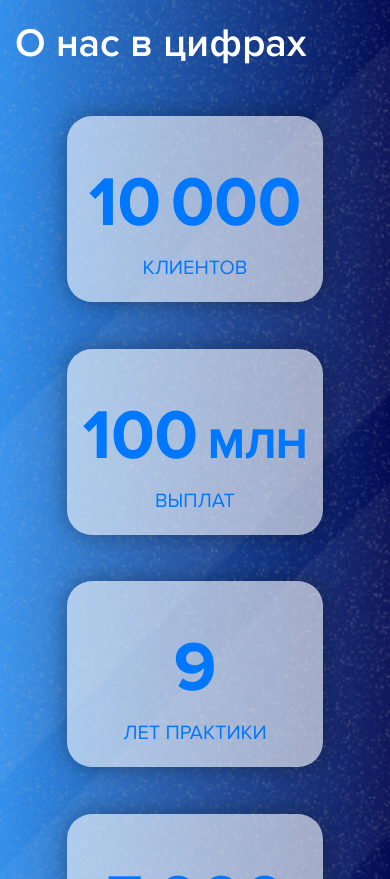
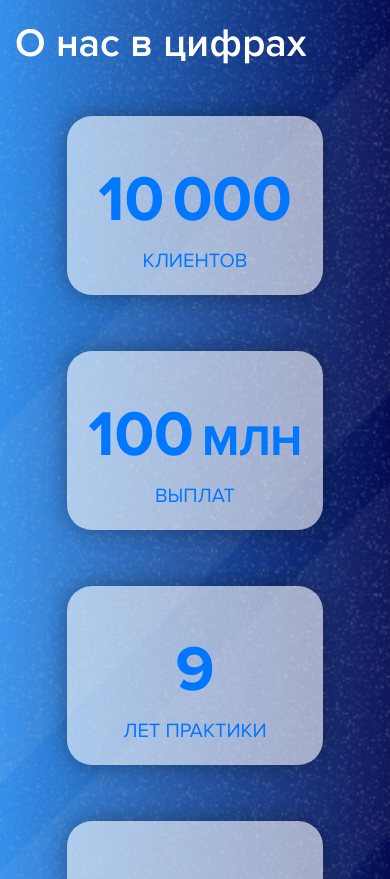
Before and after one commit to Photokub/zalivam-net, a React (Create React App) app: page / in a window 390 px wide. Shown: the part 1305-2184 px from the top of the page. Built offline with nearby package versions, Linux system fonts and the light colour scheme.

Commit message:
Feat: изменить шрифт statElement__title на 568px

```diff
--- a/src/components/StatElement/StatElement.css
+++ b/src/components/StatElement/StatElement.css
@@ -39,4 +39,10 @@
   color: var(--Header, #07F);
   font-size: 43px;
   margin: 0;
+}
+
+@media screen and (max-width: 568px) {
+  .statElement__title {
+    font-size: 64px;
+  }
 }/*# sourceMappingURL=StatElement.css.map */
--- a/src/components/StatElement/StatElement.scss
+++ b/src/components/StatElement/StatElement.scss
@@ -40,3 +40,9 @@
     font-size: 43px;
     margin: 0;
 }
+
+@media screen and (max-width: 568px) {
+    .statElement__title {
+        font-size: 64px;
+    }
+}
```
Also changed, not shown: 1 other file (tests, documents, lock files or other folders).
